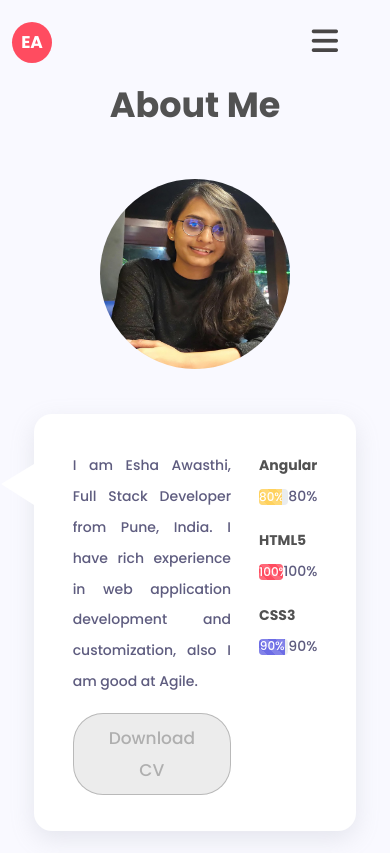
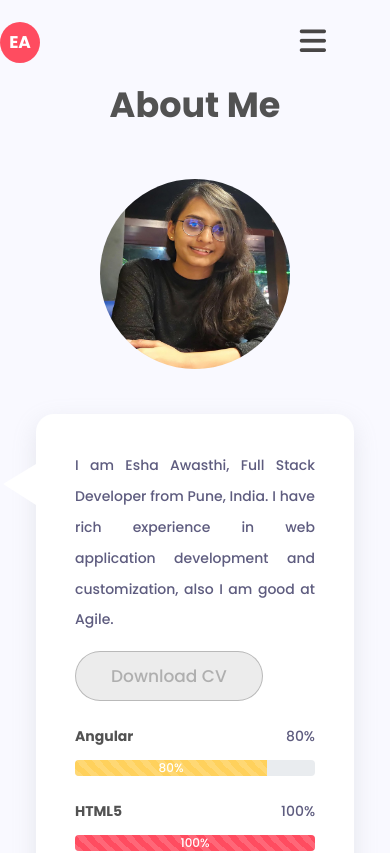
Before and after one commit to eshaawasthi/my-portfolio, an Angular app: page /about in a window 390 px wide. Shown: the top 853 px of the page. Built offline with nearby package versions, Linux system fonts and the light colour scheme.

Commit message:
Responsive

```diff
--- a/src/app/app.component.html
+++ b/src/app/app.component.html
@@ -1,6 +1,6 @@
 <div class="container-fluid">
   <div class="row">
-    <div class="col-lg-1 col-md-1">
+    <div class="col-lg-1 col-md-1 overflow">
       <app-navigation-bar (isResponsiveNavValue)="isResponsiveNavValue($event)"></app-navigation-bar>
     </div>
     <div *ngIf="isResponsiveNav" class="col-lg-11 col-md-11 col-sm-12 app-wrapper">
--- a/src/app/app.component.less
+++ b/src/app/app.component.less
@@ -2,12 +2,20 @@
     display: flex;
     justify-content: center;
     position: relative;
+    align-items: center;
 }
 .row{
     height: 100vh;
 }
+.overflow{
+    overflow-y: scroll;
+}
 @media screen and (max-width: 800px) {
     .app-wrapper {
-        text-align: center
+        text-align: center;
+        align-items: initial!important;
     }
+    .overflow{
+        padding: 0px;
   }
+}
--- a/src/app/components/about-me/about-me.component.less
+++ b/src/app/components/about-me/about-me.component.less
@@ -46,4 +46,14 @@ app-percentage-bar:not(:first-child){
         align-items: center;
         height: 45vh;
     }
+    .card{
+        display: flex;
+        flex-direction: column;
+    }
+    .btn-custom{
+        margin-bottom: 20px;
+    }
+    .stats{
+        font-size: 18px!important;
+    }
   }
--- a/src/app/components/common/main-background/main-background.component.less
+++ b/src/app/components/common/main-background/main-background.component.less
@@ -22,8 +22,8 @@
 }
 .geo-curve-3{
     border-left: 38px solid transparent;
-    top: 87px;
-    left: 716px;
+    top: 253px;
+    left: 130px;
     width: 3px;
     border-top: 37px solid #6255ce;
     height: 30px;
--- a/src/app/components/common/metrics-horizontal-list/metrics-horizontal-list.component.less
+++ b/src/app/components/common/metrics-horizontal-list/metrics-horizontal-list.component.less
@@ -15,3 +15,8 @@
     font-weight: 500;
     color: #5e5c7f;
 }
+@media screen and (max-width: 800px) {
+.stats{
+    font-size: 18px!important;
+}
+}
--- a/src/app/components/common/navigation-bar/navigation-bar.component.less
+++ b/src/app/components/common/navigation-bar/navigation-bar.component.less
@@ -52,8 +52,8 @@
     }
     .responsive-navbar{
         display: flex;
-        width: 100vw;
-        height: 100vh;
+        width: 100%;
+        height: 100%;
         justify-content: space-around;
         align-items: center;
         flex-direction: column;
@@ -62,7 +62,7 @@
         top: 0px;
         z-index: 1;
         font-weight: 600;
-        font-size: 28px;
+        font-size: 25px;
     }
     i.fa {
         margin-right: 10px;
```
